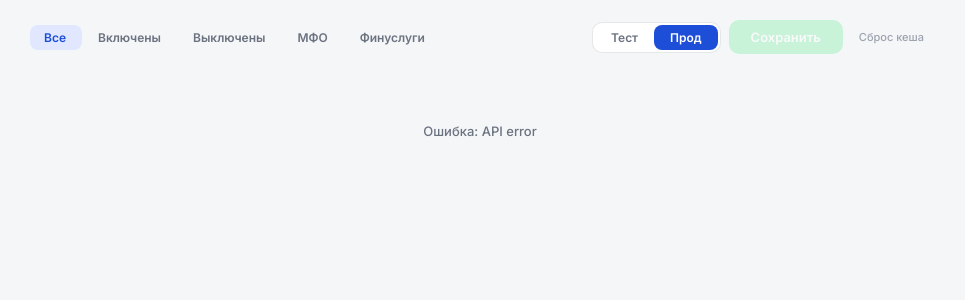
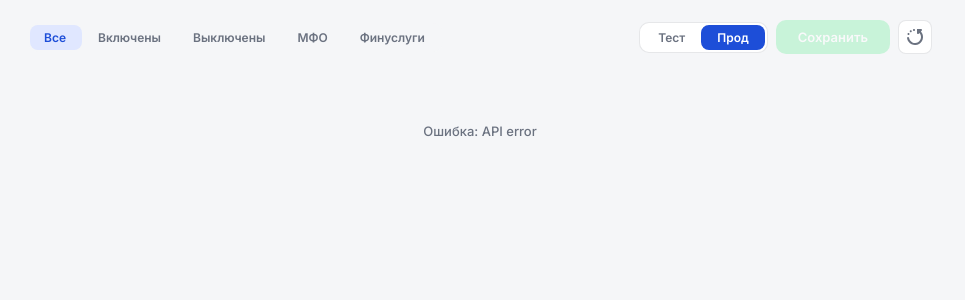
Before and after one commit to engwatch/insapp-skills, a Flask app: page /showcase in a window 1280 px wide. Shown: the part 56-356 px from the top of the page, without its empty margins (0-965 px from the left). Run offline with Flask 3, Linux system fonts and the light colour scheme; data that the repository does not hold is empty.

Commit message:
ui: single-row controls with clear-all cache icon
Co-Authored-By: Claude Opus 4.6 <noreply@anthropic.com>

```diff
--- a/tools/mfo-dashboard/templates/showcase.html
+++ b/tools/mfo-dashboard/templates/showcase.html
@@ -83,11 +83,13 @@
 .btn-save:hover { background: #15803D; }
 .btn-save:disabled { background: #86EFAC; color: #fff; }
 .btn-cache {
-  background: transparent; color: var(--t4); border: none;
-  padding: 5px 8px; font-size: 11px; font-weight: 500;
-  font-family: inherit; cursor: pointer; flex-shrink: 0;
+  background: #fff; color: var(--t3); border: 1px solid var(--rim2);
+  width: 34px; height: 34px; padding: 0;
+  display: flex; align-items: center; justify-content: center;
+  border-radius: 8px; flex-shrink: 0; cursor: pointer;
 }
-.btn-cache:hover { color: var(--t2); }
+.btn-cache:hover { background: var(--bg); color: var(--t2); }
+.btn-cache svg { width: 16px; height: 16px; }
 
 .save-status {
   font-size: 12px;
@@ -293,7 +295,7 @@
       <button class="env-btn active" data-env="prod" onclick="switchEnv('prod')">Прод</button>
     </div>
     <button class="btn btn-save" id="saveBtn" onclick="saveChanges()" disabled>Сохранить</button>
-    <button class="btn btn-cache" onclick="invalidateCache()">Сброс кеша</button>
+    <button class="btn btn-cache" onclick="invalidateCache()" title="Сбросить кеш"><svg viewBox="0 0 16 16" fill="currentColor"><path d="M13.99 0C14.88 0 15.33 1.08 14.7 1.71L13.86 2.55C14.42 3.16 14.89 3.85 15.24 4.61C15.8 5.8 16.06 7.11 15.99 8.42C15.92 9.74 15.53 11.01 14.85 12.14C14.17 13.26 13.22 14.21 12.09 14.88C10.96 15.55 9.68 15.93 8.36 15.99C7.05 16.05 5.74 15.79 4.55 15.22C3.37 14.65 2.34 13.8 1.56 12.74C.78 11.68.27 10.45.08 9.14C0 8.6.38 8.09.93 8.01C1.48 7.93 1.98 8.31 2.06 8.86C2.2 9.83 2.58 10.76 3.17 11.56C3.75 12.35 4.52 12.99 5.41 13.41C6.3 13.84 7.29 14.04 8.27 13.99C9.26 13.95 10.22 13.66 11.07 13.16C11.91 12.65 12.62 11.95 13.13 11.1C13.65 10.26 13.94 9.3 13.99 8.32C14.04 7.33 13.85 6.35 13.43 5.46C13.18 4.91 12.84 4.41 12.44 3.96L11.71 4.7C11.08 5.33 10 4.88 10 3.99V0H13.99ZM1.5 4C2.05 4 2.5 4.45 2.5 5C2.5 5.55 2.05 6 1.5 6C.95 6 .5 5.55.5 5C.5 4.45.95 4 1.5 4ZM3.75 1.25C4.3 1.25 4.75 1.7 4.75 2.25C4.75 2.8 4.3 3.25 3.75 3.25C3.2 3.25 2.75 2.8 2.75 2.25C2.75 1.7 3.2 1.25 3.75 1.25ZM7 0C7.55 0 8 .45 8 1C8 1.55 7.55 2 7 2C6.45 2 6 1.55 6 1C6 .45 6.45 0 7 0Z"/></svg></button>
   </div>
 </div>
 
```
